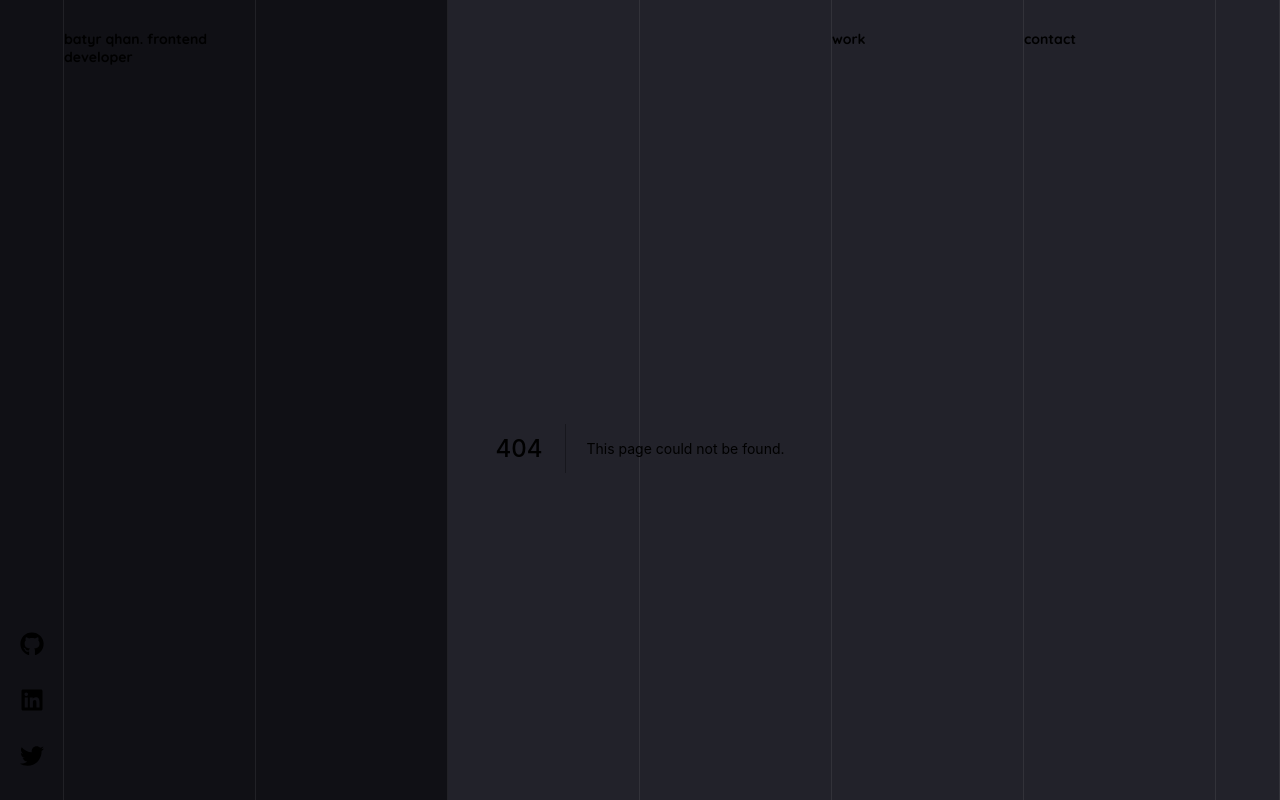
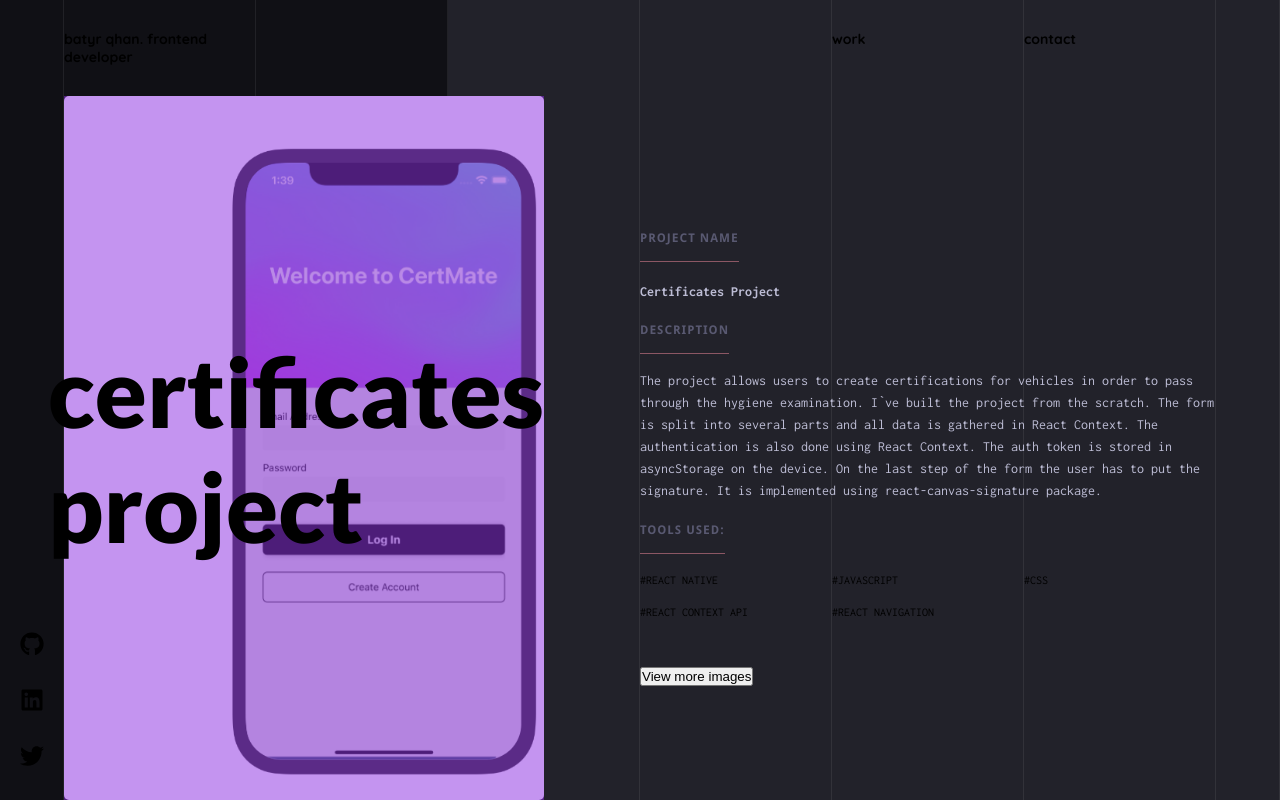
Before and after one commit to batyr-qhan/my-portfolio, a Next.js app: page /work in a window 1280 px wide. Before the commit this address had no page. Built offline with nearby package versions, Linux system fonts and the light colour scheme.

Commit message:
feat: added work page

```diff
--- a/components/layout/navbar.js
+++ b/components/layout/navbar.js
@@ -11,7 +11,9 @@
       <div></div>
       <div></div>
       <div></div>
-      <div>work</div>
+      <div className={classes.navItem}>
+        <Link href="/work">work</Link>
+      </div>
       <div className={classes.navItem}>
         <Link href="/contact">contact</Link>
       </div>
--- /dev/null
+++ b/components/work-page/work-page.js
@@ -0,0 +1,72 @@
+import Link from "next/link";
+import styles from "./work-page.module.scss";
+
+export default function WorkPage() {
+  return (
+    <div className="container">
+      <div className={`image-col ${styles.imageContainerCol}`}>
+        <div className={styles.mainTitleContainer}>
+          <h1 className={styles.mainTitle}>certificates project</h1>
+        </div>
+      </div>
+      <div></div>
+      <div className="content-col">
+        <div className="content-col__title-container">
+          <span className="content-col__title droid-sans-bold">
+            PROJECT NAME
+          </span>
+        </div>
+        <p className="content-col__subtitle inconsolata-bold">
+          Certificates Project
+        </p>
+        <div className="content-col__title-container">
+          <span className="content-col__title droid-sans-bold">
+            DESCRIPTION
+          </span>
+        </div>
+        <p className="content-col__text inconsolata-normal">
+          The project allows users to create certifications for vehicles in
+          order to pass through the hygiene examination. I`ve built the project
+          from the scratch. The form is split into several parts and all data is
+          gathered in React Context. The authentication is also done using React
+          Context. The auth token is stored in asyncStorage on the device. On
+          the last step of the form the user has to put the signature. It is
+          implemented using react-canvas-signature package.
+        </p>
+
+        <div className="content-col__title-container">
+          <span className="content-col__title droid-sans-bold">
+            TOOLS USED:
+          </span>
+        </div>
+        <div className={styles.skillsContainer}>
+          <span className={styles.skillsItem}>#REACT NATIVE</span>
+          <span className={styles.skillsItem}>#JAVASCRIPT</span>
+          <span className={styles.skillsItem}>#CSS</span>
+          <span className={styles.skillsItem}>#REACT CONTEXT API</span>
+          <span className={styles.skillsItem}>#REACT NAVIGATION</span>
+        </div>
+        <div className={styles.viewExperience}>
+          <span className={styles.viewExperience__text}>
+            <button>View more images</button>
+          </span>
+
+          <div className={styles.iconArrowContainer}>
+            <div className={styles.arrowLeft}></div>
+            <div className={styles.iconArrow}></div>
+          </div>
+        </div>
+      </div>
+      <div></div>
+      <div></div>
+      <div></div>
+      <div></div>
+      <div></div>
+      <div></div>
+      <div></div>
+      <div></div>
+      <div></div>
+      {/* experience-page */}
+    </div>
+  );
+}
--- /dev/null
+++ b/components/work-page/work-page.module.scss
@@ -0,0 +1,93 @@
+.imageContainerCol {
+  background-image: url("../../public/images/loginScreen.png");
+
+  &:after {
+    transition: all 0.5s linear;
+    position: absolute;
+    content: " ";
+    top: 0;
+    left: 0;
+    width: 100%;
+    height: 100%;
+    // z-index: 0;
+    background-color: RGBA(138, 43, 226, 0.5);
+  }
+
+  &:hover::after {
+    background-color: transparent;
+  }
+
+  &:hover {
+    .mainTitleContainer {
+      opacity: 0;
+    }
+  }
+
+  .mainTitleContainer {
+    margin: 0;
+    position: absolute;
+    top: 50%;
+    -ms-transform: translateY(-50%);
+    transform: translateY(-50%);
+    left: -1rem;
+    display: flex;
+    flex-direction: column;
+    z-index: 10;
+    opacity: 1;
+    transition: opacity 1s ease-in-out;
+    .mainTitle {
+      font-family: "Lato", sans-serif;
+      //   font-style: normal;
+      font-weight: 900;
+    }
+  }
+}
+
+.sendEmailWrapper {
+  display: flex;
+  align-items: center;
+  margin: 1rem 0;
+  .arrow {
+    width: 64px;
+    height: 1px;
+  }
+  .leftText {
+    font-size: 1rem;
+  }
+  .rightText {
+    font-size: 1.25rem;
+  }
+}
+
+.skillsContainer {
+  display: flex;
+  flex-wrap: wrap;
+  // margin-top: 1.25rem;
+}
+
+.skillsItem {
+  width: 33.33%;
+  font-family: "Inconsolata", monospace;
+  font-size: 0.75rem;
+  margin-top: 1.25rem;
+}
+
+.viewExperience {
+  font-family: "Droid Sans", sans-serif;
+  font-size: 0.8125rem;
+  font-weight: bold;
+  color: #d6cfcf;
+  margin-top: 3rem;
+  width: 200px;
+  position: relative;
+  height: 20px;
+  display: flex;
+  justify-content: center;
+  align-items: center;
+
+  &__text {
+    position: absolute;
+    // top: 0;
+    left: 0;
+  }
+}
--- /dev/null
+++ b/pages/work.js
@@ -0,0 +1,5 @@
+import WorkPage from "../components/work-page/work-page";
+
+export default function Experience() {
+  return <WorkPage />;
+}
--- a/styles/Home.module.scss
+++ b/styles/Home.module.scss
@@ -95,34 +95,107 @@
   font-weight: bold;
   color: #d6cfcf;
   margin-top: 3rem;
+  width: 200px;
+  position: relative;
+  height: 20px;
   display: flex;
+  justify-content: center;
+  align-items: center;
+
+  &__text {
+    position: absolute;
+    // top: 0;
+    left: 0;
+  }
+
+  // display: flex;
   .iconArrowContainer {
     margin-left: 10px;
-    .iconArrow {
-      width: 100px;
+    position: absolute;
+    top: 0;
+    right: 0;
+    width: 100px;
+    height: 100%;
+    overflow: hidden;
+
+    .arrowLeft {
+      position: absolute;
+      top: 50%;
+      left: 0;
+      width: 0;
       height: 1px;
       background-color: #fff;
       &::after {
         content: "";
         display: inline-block;
-        width: 10px;
+        width: 7px;
         height: 1px;
         background-color: #fff;
         transform: rotate(45deg);
         position: absolute;
         right: 0px;
-        bottom: 4px;
+        bottom: 3px;
       }
       &::before {
         content: "";
         display: inline-block;
-        width: 10px;
+        width: 7px;
         height: 1px;
         background-color: #fff;
         transform: rotate(-45deg);
         position: absolute;
         right: 0px;
-        bottom: -4px;
+        bottom: -3px;
+      }
+    }
+
+    &:hover {
+      .arrowLeft {
+        transition: width .3s ease-in-out;
+        width: 100px;
+      }
+    }
+
+    .iconArrow {
+      position: relative;
+      top: 50%;
+      // left: 0;
+      width: 100%;
+      height: 1px;
+      background-color: #fff;
+      transition: transform 0.2s ease-in-out;
+
+      &::after {
+        content: "";
+        display: inline-block;
+        width: 7px;
+        height: 1px;
+        background-color: #fff;
+        transform: rotate(45deg);
+        position: absolute;
+        right: 0px;
+        bottom: 3px;
+      }
+      &::before {
+        content: "";
+        display: inline-block;
+        width: 7px;
+        height: 1px;
+        background-color: #fff;
+        transform: rotate(-45deg);
+        position: absolute;
+        right: 0px;
+        bottom: -3px;
+      }
+    }
+
+    &:hover {
+      & .iconArrow {
+        transform: translate(100px);
+        // position: absolute;
+        // right: 0;
+        // width: 0;
+        // background-color: red;
       }
     }
   }
--- a/styles/globals.css
+++ b/styles/globals.css
@@ -113,6 +113,7 @@
   background-size: cover;
   background-repeat: no-repeat;
   position: relative;
+  border-radius: 5px;
 }
 
 .content-col {
@@ -157,6 +158,7 @@
   flex-direction: column;
   justify-content: flex-end;
   align-items: center;
+  z-index: -1;
 }
 
 .leftSidebar .icon {
```
Also changed, not shown: components/contact-page/contact-page.js (+7 -6 lines), components/contact-page/contact-page.module.scss (+8 -0 lines), pages/index.js (+4 -8 lines), public/images/loginScreen.png (added).
